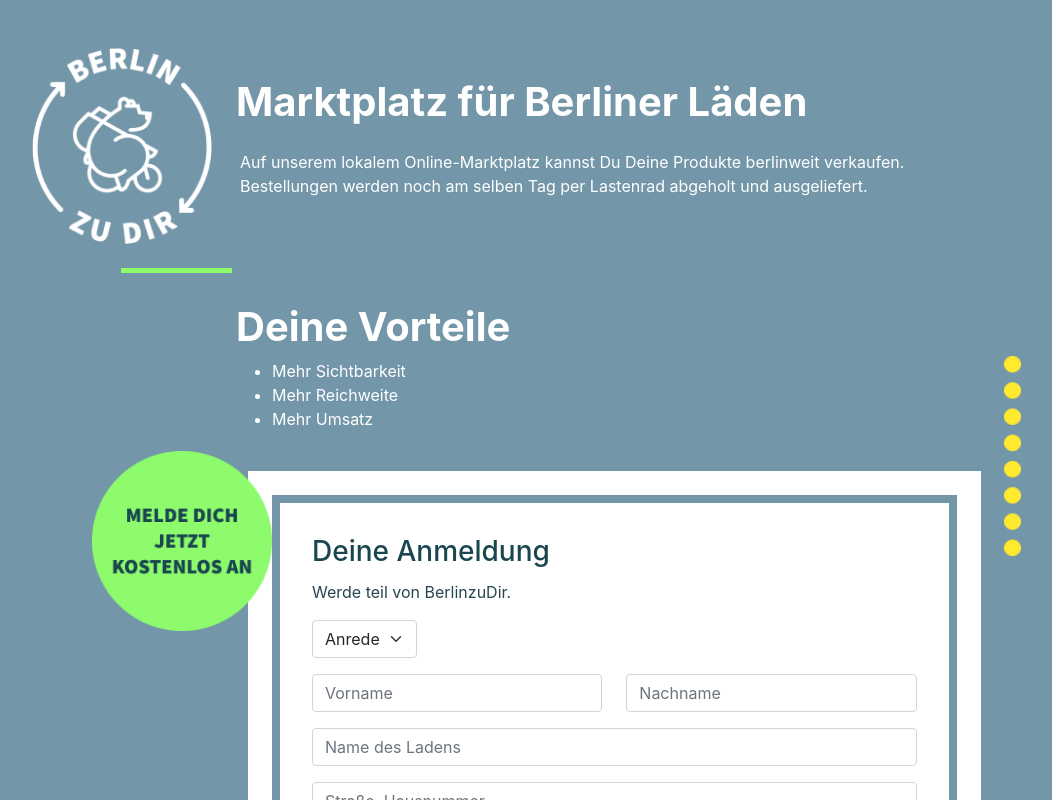
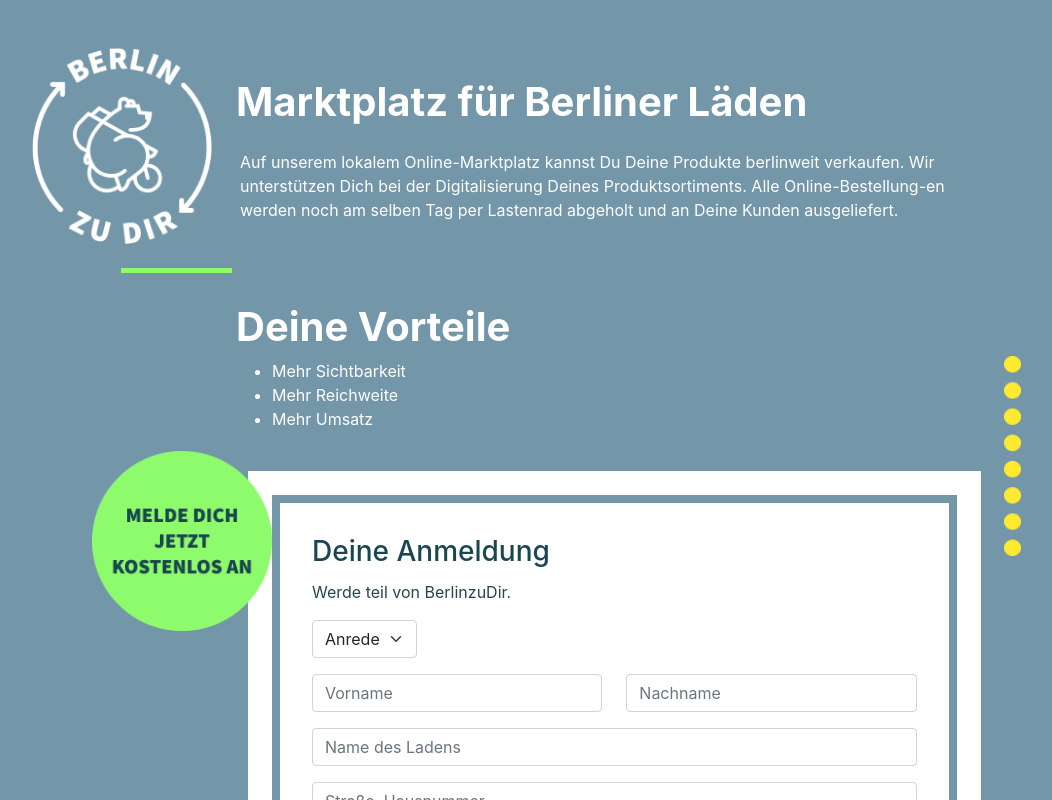
Before and after one commit to BerlinzuDir/landing-page-retailer, a React (Create React App) app: page / in a window 1280 px wide. Shown: the top 800 px of the page, without its empty margins (78-1130 px from the left). Built offline with nearby package versions, Linux system fonts and the light colour scheme; the HTML template or start-up script is replaced by a standard one.

Commit message:
add content

```diff
--- a/src/Heading.js
+++ b/src/Heading.js
@@ -18,7 +18,7 @@
         <div className="row">
           <div className="col mt-3 px-1">
             <p className='text'>
-                Auf unserem lokalem Online-Marktplatz kannst Du Deine Produkte berlinweit verkaufen. Bestellungen werden noch am selben Tag per Lastenrad abgeholt und ausgeliefert.
+              Auf unserem lokalem Online-Marktplatz kannst Du Deine Produkte berlinweit verkaufen. Wir unterstützen Dich bei der Digitalisierung Deines Produktsortiments. Alle Online-Bestellung-en werden noch am selben Tag per Lastenrad abgeholt und an Deine Kunden ausgeliefert.
             </p>
           </div>
           <div className="col-3"></div>
```
Lines whose indentation alone changed are shown as unchanged.
